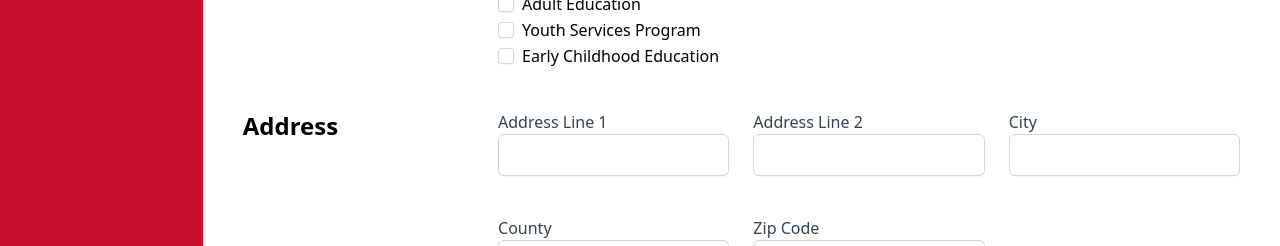
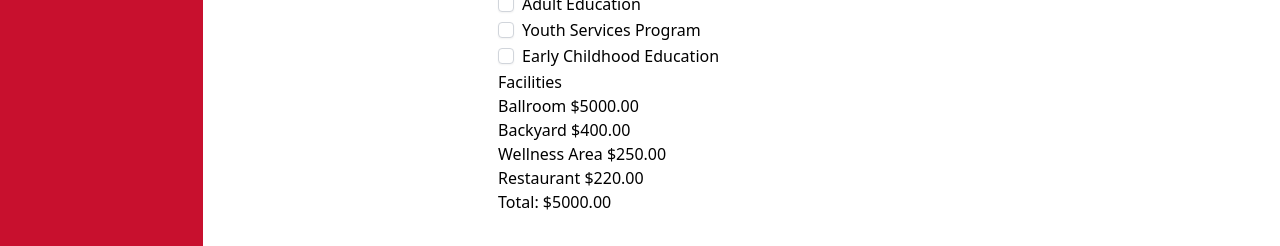
Before and after one commit to CIS-Spring-2023/project-cis4339-25825-group-6, a Vue app in the folder frontend/: page /eventform in a window 1280 px wide. Shown: the part 554-800 px from the top of the page. Built offline with nearby package versions, Linux system fonts and the light colour scheme; no server answers.

Commit message:
Added the dynamic service display foundation

```diff
--- /dev/null
+++ b/frontend/src/components/displayServices.vue
@@ -0,0 +1,91 @@
+<script>
+const apiURL = import.meta.env.VITE_ROOT_API
+
+// Needs to dynamically read from an array of services and out put them accordingly
+// should have active and non-active var
+// gonna need props to send to parent component createEvent.vue
+// This is similar to homework 1
+
+export default {
+        data() {
+            // The model properties. The view should loop
+            // through the facilities array and generate a li
+            // element for every one of its items.
+            return { facilities: [
+                {
+                    name: 'Ballroom',
+                    price: 5000,
+                    active:true
+                },{
+                    name: 'Backyard',
+                    price: 400,
+                    active:false
+                },{
+                    name: 'Wellness Area',
+                    price: 250,
+                    active:false
+                },{
+                    name: 'Restaurant',
+                    price: 220,
+                    active:false
+                }
+            ]
+            }
+        },
+        methods: {
+            // this method will toggle an item to make it active/inactive (no change necessary)
+            toggleActive: function(s){
+                s.active = !s.active;
+            },
+            // method to calculate the total amount
+            total: function(){
+                // variable to hold total
+                var total = 0;
+
+                //loop through facilities
+                for (var i = 0; i < this.facilities.length; i++) {
+                    //check whether item is active
+                    if (this.facilities[i].active) {
+                        //sum up for total
+                        total += this.facilities[i].price;
+                    }
+                    //
+                }
+                //
+            return total;
+            },
+            // method to format as currency
+            formatCurrency(value) {
+                // put dollar sign in front of value and show 2 deci,al places e.g $500.00
+                value = '$' + value.toFixed(2);
+                return value;
+            }
+        },
+        //This is where I expose this component up the tree
+        components: {
+            displayServices: '#main'
+        }
+    }
+</script>
+
+<template>
+    <form id="main">
+    <h1>Facilities</h1>
+
+    <ul>
+        <!-- Loop through the facilities array, assign a click handler, and set or
+             remove the "active" css class if needed -->
+        <li v-for="facility in facilities" v-on:click="toggleActive(facility)" v-bind:class="{ active: facility.active }">
+            <!-- Display the name and price for every entry in the array .
+                Use the formatCurrency method for formatting the price -->
+            {{facility.name}} <span>{{formatCurrency(facility.price)}}</span>
+        </li>
+    </ul>
+
+    <div class="total">
+        <!-- Calculate the total price of all chosen facililtys. Format it as currency using formatCurrency. -->
+        Total: <span> {{ formatCurrency(total()) }} </span>
+    </div>
+
+    </form>
+</template>
--- a/frontend/src/components/eventForm.vue
+++ b/frontend/src/components/eventForm.vue
@@ -1,10 +1,14 @@
 <script>
 import useVuelidate from '@vuelidate/core'
 import { required } from '@vuelidate/validators'
+import displayServices from './displayServices.vue'
 import axios from 'axios'
 const apiURL = import.meta.env.VITE_ROOT_API
 
 export default {
+  components: {
+    displayServices
+  },
   setup() {
     return { v$: useVuelidate({ $autoDirty: true }) }
   },
@@ -188,6 +192,10 @@ export default {
                 <span class="ml-2">Early Childhood Education</span>
               </label>
             </div>
+            <!-- Helmut Brenner Added this code from the homework as a starting point-->
+            <div>
+              <displayServices></displayServices>
+            </div>
           </div>
         </div>
 
```
